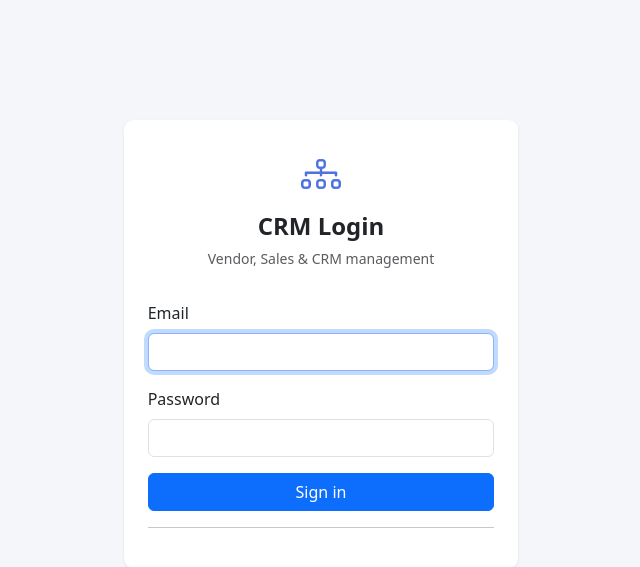
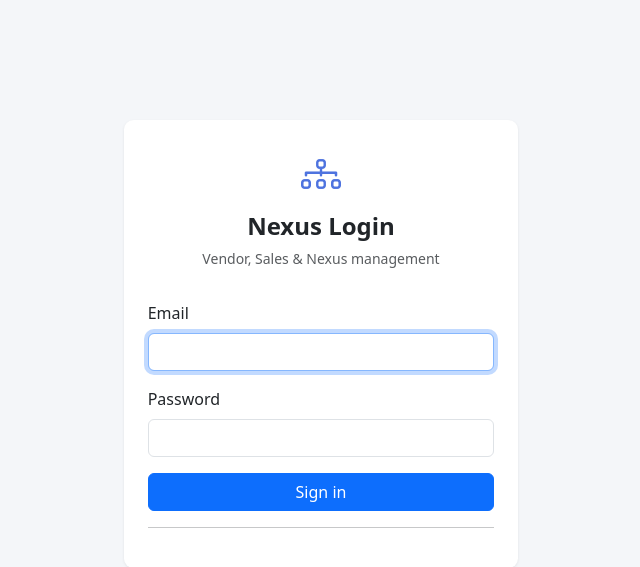
Before and after one commit to Ronak1231/MY-CRM, a Flask app: page /login in a window 1280 px wide. Shown: the top 567 px of the page, without its empty margins (319-959 px from the left). Run offline with Flask 3, Linux system fonts and the light colour scheme.

Commit message:
Name Change

```diff
--- a/app/templates/auth/login.html
+++ b/app/templates/auth/login.html
@@ -1,13 +1,13 @@
 {% extends "base.html" %}
-{% block title %}Login - CRM{% endblock %}
+{% block title %}Login - Nexus{% endblock %}
 {% block content %}
 <div class="row justify-content-center align-items-center" style="min-height: 80vh;">
   <div class="col-md-4">
     <div class="card p-4">
       <div class="text-center mb-3">
         <i class="bi bi-diagram-3" style="font-size:2.5rem;color:#4e73df;"></i>
-        <h4 class="mt-2 fw-bold">CRM Login</h4>
-        <p class="text-muted small">Vendor, Sales &amp; CRM management</p>
+        <h4 class="mt-2 fw-bold">Nexus Login</h4>
+        <p class="text-muted small">Vendor, Sales &amp; Nexus management</p>
       </div>
       <form method="POST">
         <input type="hidden" name="csrf_token" value="{{ csrf_token() }}">
--- a/app/templates/base.html
+++ b/app/templates/base.html
@@ -3,7 +3,7 @@
 <head>
 <meta charset="UTF-8">
 <meta name="viewport" content="width=device-width, initial-scale=1.0">
-<title>{% block title %}CRM / ERP{% endblock %}</title>
+<title>{% block title %}Nexus{% endblock %}</title>
 <link href="https://cdn.jsdelivr.net/npm/bootstrap@5.3.3/dist/css/bootstrap.min.css" rel="stylesheet">
 <link href="https://cdn.jsdelivr.net/npm/bootstrap-icons@1.11.3/font/bootstrap-icons.css" rel="stylesheet">
 <link href="{{ url_for('static', filename='css/style.css') }}" rel="stylesheet">
@@ -11,7 +11,7 @@
 <body>
 {% if current_user.is_authenticated %}
 <nav class="navbar navbar-expand-lg navbar-dark bg-dark px-3 py-2">
-  <a class="navbar-brand fw-bold" href="{{ url_for('dashboard.index') }}"><i class="bi bi-diagram-3"></i> CRM</a>
+  <a class="navbar-brand fw-bold" href="{{ url_for('dashboard.index') }}"><i class="bi bi-diagram-3"></i> Nexus</a>
   <button class="navbar-toggler" type="button" data-bs-toggle="collapse" data-bs-target="#nav" aria-controls="nav" aria-label="Toggle navigation">
     <span class="navbar-toggler-icon"></span>
   </button>
--- a/app/templates/dashboard/index.html
+++ b/app/templates/dashboard/index.html
@@ -1,5 +1,5 @@
 {% extends "base.html" %}
-{% block title %}Dashboard - CRM{% endblock %}
+{% block title %}Dashboard - Nexus{% endblock %}
 {% block content %}
 <h3 class="fw-bold mb-4">Welcome back, {{ current_user.full_name.split(' ')[0] }} 👋</h3>
 
```
Also changed, not shown: 1 other file.
